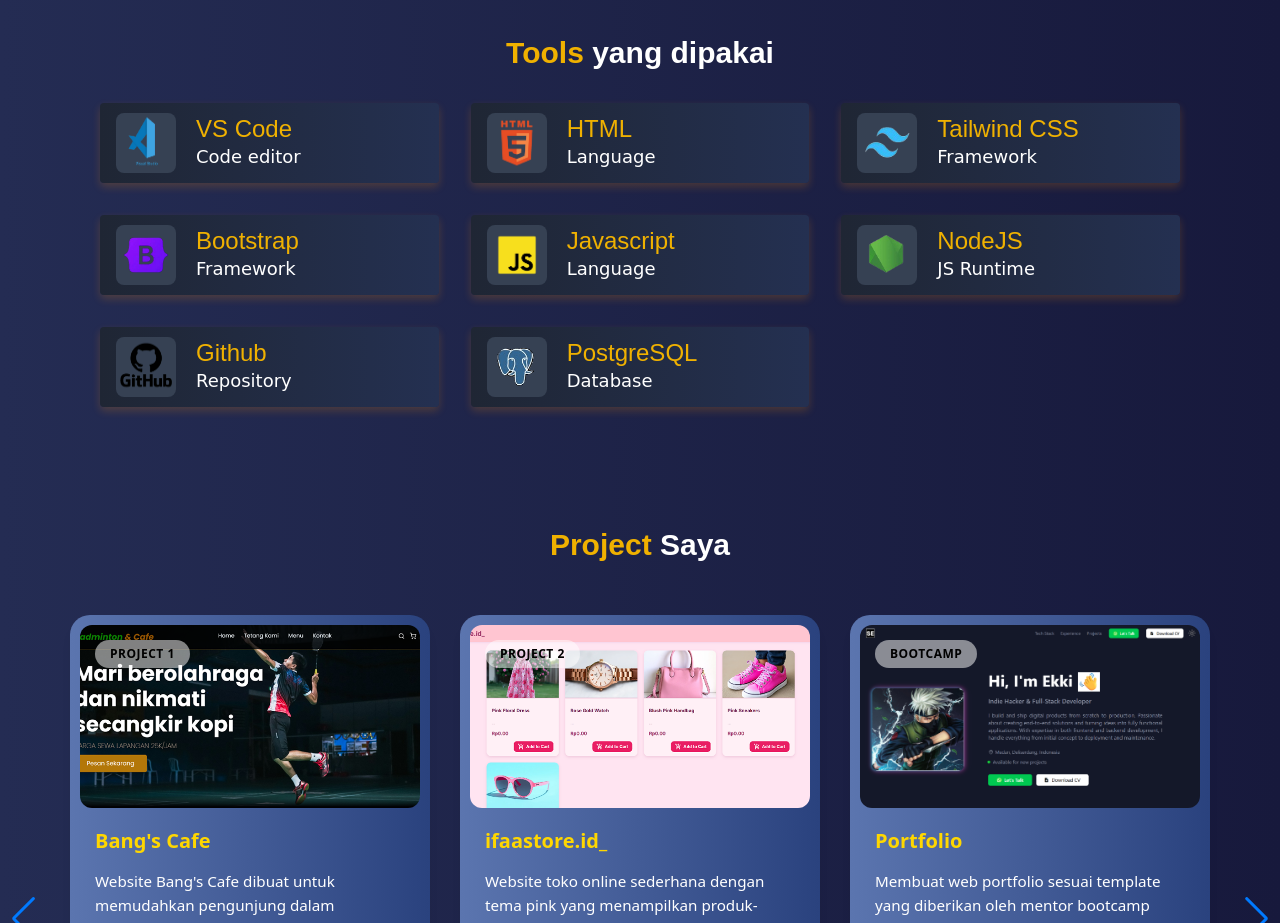
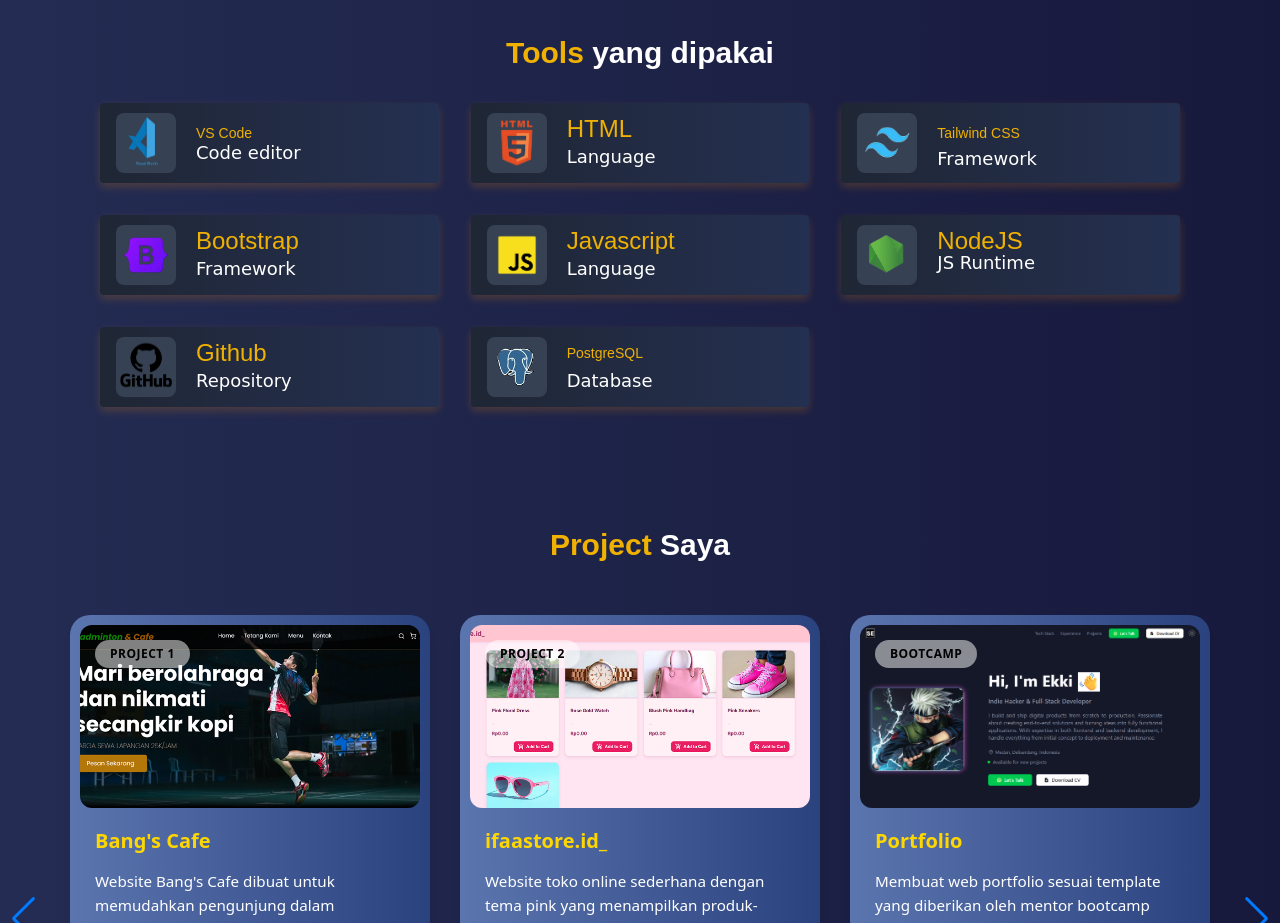
Before and after one commit to ekkyonge/portfolio.com-, a plain HTML site: page index.html in a window 1280 px wide. Shown: the part 1240-2163 px from the top of the page. Drawn offline with nearby package versions, Linux system fonts and the light colour scheme; a web font is replaced by a local one.

Commit message:
index.html
Update

```diff
--- a/index.html
+++ b/index.html
@@ -327,8 +327,8 @@
             class="w-15 h-15 bg-gray-700 rounded-lg"
           />
           <div class="name-tools text-base/2 md:text-xl/2 lg:text-2xl/2">
-            <h2 class="text-yellow-500">VS Code</h2>
-            <p>Code editor</p>
+            <h2 class="text-yellow-500 text-sm/1 mt-2">VS Code</h2>
+            <p class="text-sm/5 -mt-3">Code editor</p>
           </div>
         </div>
         <div class="card-tools flex items-center h-20 rounded gap-5 px-4">
@@ -349,8 +349,8 @@
             class="w-15 h-15 bg-gray-700 rounded-lg"
           />
           <div class="name-tools text-base/2 md:text-xl/2 lg:text-2xl/2">
-            <h2 class="text-yellow-500">Tailwind CSS</h2>
-            <p>Framework</p>
+            <h2 class="text-yellow-500 text-sm/5">Tailwind CSS</h2>
+            <p class="-mt-2">Framework</p>
           </div>
         </div>
         <div class="card-tools flex items-center h-20 rounded gap-5 px-4">
@@ -383,7 +383,7 @@
           />
           <div class="name-tools text-base/2 md:text-xl/2 lg:text-2xl/2">
             <h2 class="text-yellow-500">NodeJS</h2>
-            <p>JS Runtime</p>
+            <p class="text-sm/5 -mt-3">JS Runtime</p>
           </div>
         </div>
         <div class="card-tools flex items-center h-20 rounded gap-5 px-4">
@@ -404,7 +404,7 @@
             class="w-15 h-15 bg-gray-700 rounded-lg"
           />
           <div class="name-tools text-base/2 md:text-xl/2 lg:text-2xl/2">
-            <h2 class="text-yellow-500">PostgreSQL</h2>
+            <h2 class="text-yellow-500 text-sm/2">PostgreSQL</h2>
             <p>Database</p>
           </div>
         </div>
```
